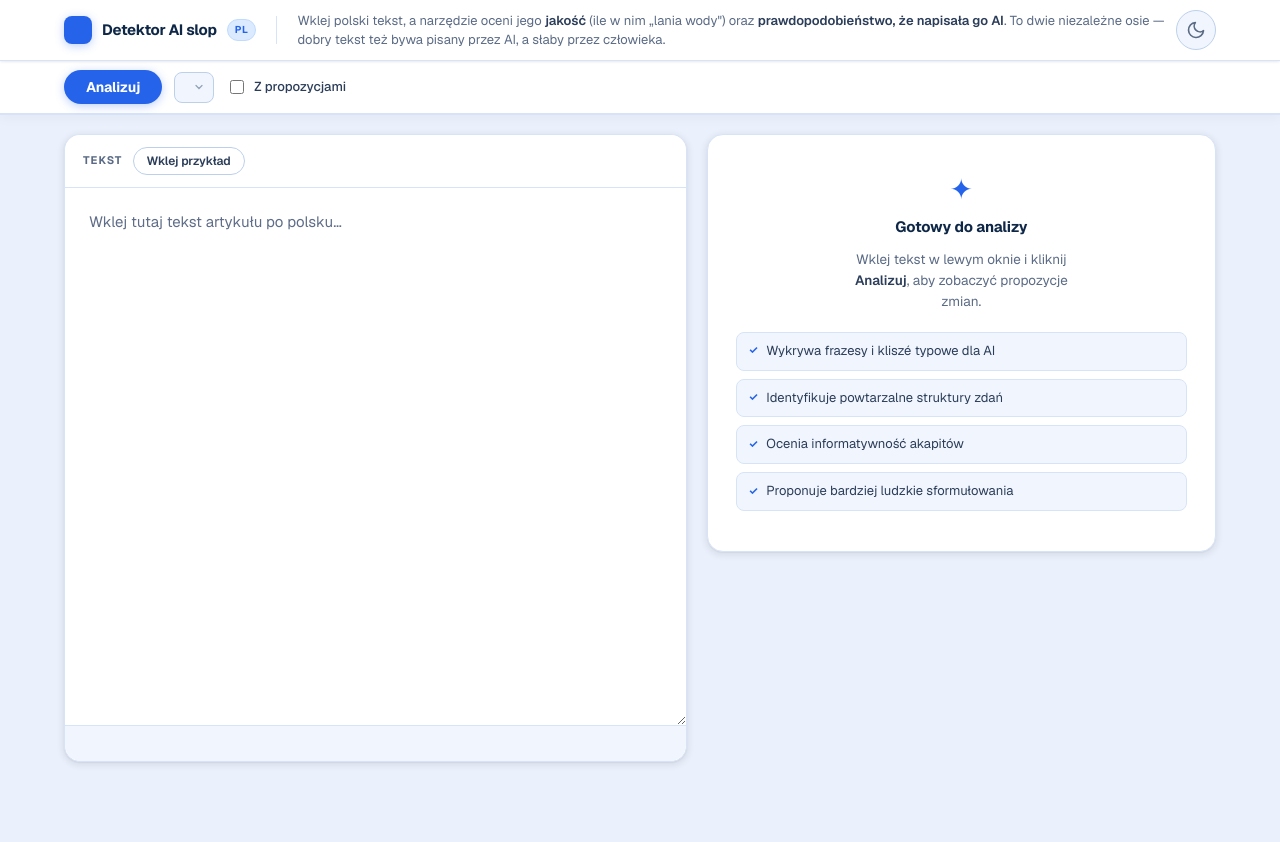
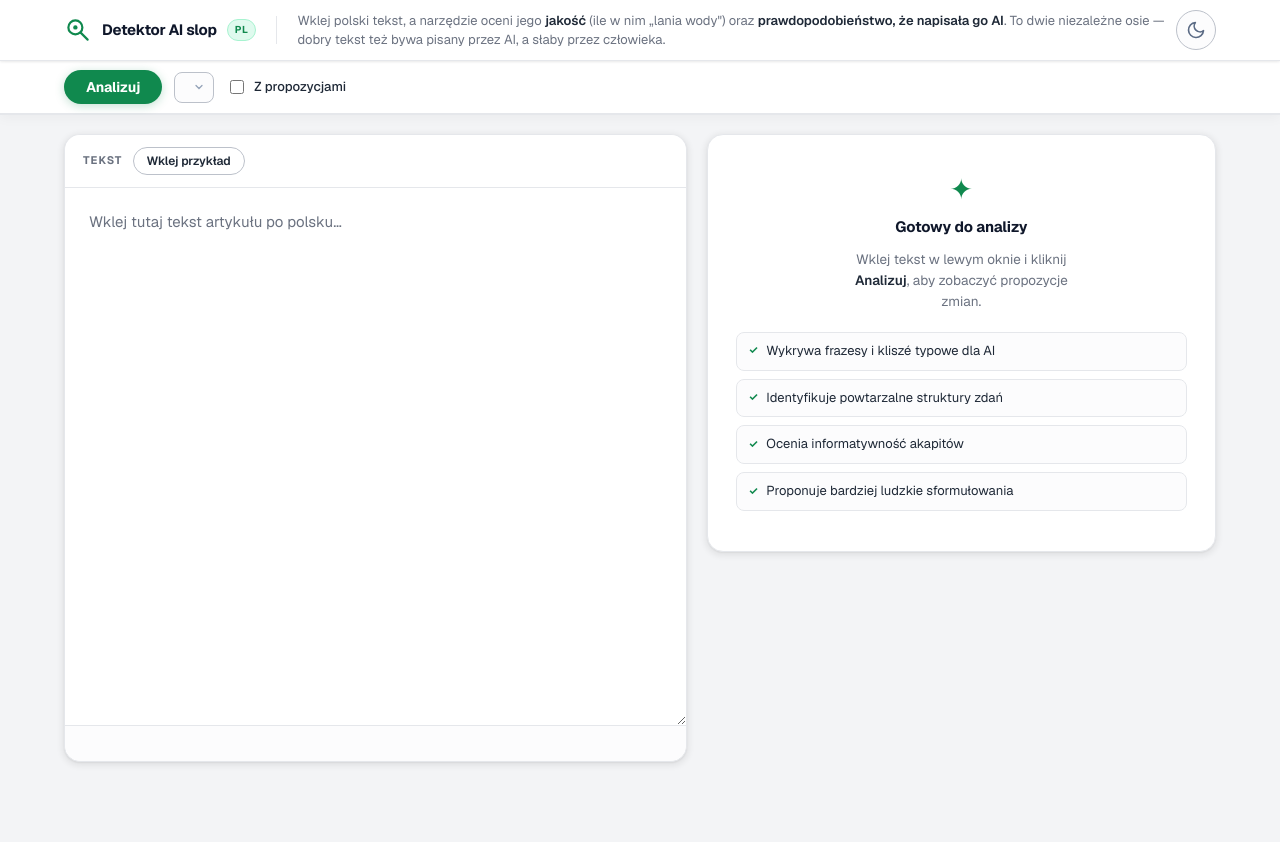
Before and after one commit to ArturDab/detektor_ai, a FastAPI app: page / in a window 1280 px wide. Run offline with FastAPI, Linux system fonts and the light colour scheme; data that the repository does not hold is empty.

Commit message:
Faza 8.1 (tokeny + logo): canonical CSS tokens + akcent zielony (#45)
Pierwsze zmiany widoczne dla użytkownika. Backend bez zmian.

TOKENY (style.css):
- Nowe canonical tokens: --color-*, --space-2..9, --radius-xs/pill,
  --dur-fast/base/slow, --ease-out/in-out/spring.
- Akcent: niebieski M3 → zielony (#10894e light / #34d399 dark).
  Cascade przez legacy aliasy: --accent, --ring, --shadow-accent,
  --accent-soft/border, --btn-secondary hover, prop-preview.
- Surfaces light: bez błękitnego podtonu → neutralne (#f3f4f6, #ffffff).
- Dark mode: własne canonical tokeny; surfaces ciemniejsze i bardziej
  neutralne; green accent jasny (#34d399) dla widoczności na ciemnym tle.
- Severity scalona do 3 poziomów (decyzja użytkownika):
  sev-low = sev-info = niebieski; light i dark.
  Chip/mark colors przez canonical tokens (nie hardcoded hex).
- Legacy aliases zachowane do 8.9 (--bg/--surface/--accent/--green/...).

LOGO (style.css + index.html):
- Placeholder ::before (kwadrat) → SVG inline w <h1>:
  lupa (okrąg + centralny punkt + rączka), currentColor →
  adaptuje się do motywu przez var(--accent).
- CSS: .topbar h1::before → .topbar h1 .logo (28×28, currentColor).

Co-authored-by: Claude <noreply@anthropic.com>

```diff
--- a/src/detektor_web/static/style.css
+++ b/src/detektor_web/static/style.css
@@ -1,50 +1,96 @@
 /* ================================================================
-   Detektor AI — redesign Material 3 (Faza 1: fundament tokenów)
-   Layout: compact sticky bar + two-col (text | proposals)
-   Font: Geist · Paleta: jasny błękit (M3 primary blue) + struktura M3
-   Tryb jasny; tokeny na zmiennych, gotowe pod dark. Aliasy
-   (--bg/--surface/--accent/...) zachowane — używa ich reszta arkusza
-   i app.js (--green/--yellow/--orange/--red w colorFor).
+   Detektor AI — Faza 8: Rewolucja graficzna
+   Benchmark: Grammarly · Akcent: zielony · Font: Geist
+   Canonical tokens: --color-*, --space-*, --radius-xs/pill, --dur-*, --ease-*
+   Legacy aliases: --bg, --surface, --accent, ... (removal in 8.9)
+   app.js czyta: --green/--yellow/--orange/--red (colorFor)
    ================================================================ */
 
 :root {
-  /* --- Powierzchnie (M3 surface, jasna rampa z błękitnym podtonem) --- */
-  --bg: #eaf1fd;             /* surface-container-low (błękit) */
-  --surface: #ffffff;        /* surface / container-lowest */
-  --surface-2: #f1f6fe;      /* surface-container (błękit) */
-  --text: #0f2747;           /* on-surface (granatowy ink) */
-  --text-body: #2b3d59;      /* on-surface (treść) */
-  --muted: #5b6b85;          /* on-surface-variant */
-  --muted-2: #5f6d88;        /* outline / drobne napisy (AA ≥4.5 na surface) */
-  --border: #d7e3f6;         /* outline-variant (błękit) */
-  --border-strong: #bcd0ec;
+  /* ── CANONICAL TOKENS ── */
 
-  /* --- Akcent: błękit (M3 primary blue) --- */
-  --accent: #2563eb;         /* primary (vivid blue) */
-  --accent-hover: #1d4ed8;
-  --accent-soft: #dbeafe;    /* primary-container (light blue) */
-  --accent-soft-border: #bfdbfe;
-  --accent-contrast: #ffffff; /* on-primary */
-  --on-accent-soft: #1e40af;  /* on-primary-container (tekst na accent-soft, AA) */
+  /* Surfaces — neutral, no blue tint */
+  --color-surface-base: #ffffff;
+  --color-surface-1:    #fcfcfd;
+  --color-surface-2:    #f3f4f6;
+  --color-surface-3:    #e5e7eb;
+  --color-surface-4:    #bcc1ca;
 
-  /* --- Kolory semantyczne (własne, dostrojone; czyta je app.js) --- */
-  --green: #16a34a;
-  --yellow: #ca8a04;
-  --orange: #ea580c;
-  --red: #dc2626;
+  /* Text */
+  --color-text-strong: #0f172a;
+  --color-text-base:   #1f2937;
+  --color-text-muted:  #6b7280;
 
-  /* --- Kształt (skala M3: sm/md/lg) --- */
+  /* Accent — green (Grammarly benchmark) */
+  --color-accent:              #10894e;
+  --color-accent-hover:        #0c6e3f;
+  --color-accent-active:       #0a5e34;
+  --color-accent-subtle:       #dffaee;
+  --color-accent-subtle-border:#a7f3d0;
+  --color-on-accent:           #ffffff;
+
+  /* Severity — 3 levels (info merged into low = blue) */
+  --color-sev-high-fg:     #b91c1c;  --color-sev-high-bg:    #fef2f2;  --color-sev-high-mark:    #fee2e2;  --color-sev-high-border:    #fca5a5;
+  --color-sev-medium-fg:   #b45309;  --color-sev-medium-bg:  #fffbeb;  --color-sev-medium-mark:  #fef3c7;  --color-sev-medium-border:  #fcd34d;
+  --color-sev-low-fg:      #1d4ed8;  --color-sev-low-bg:     #eff6ff;  --color-sev-low-mark:     #dbeafe;  --color-sev-low-border:     #93c5fd;
+  --color-sev-info-fg:     #1d4ed8;  --color-sev-info-bg:    #eff6ff;  --color-sev-info-mark:    #dbeafe;  --color-sev-info-border:    #93c5fd;
+
+  /* Functional */
+  --color-success: #16a34a;
+  --color-warning: #d97706;
+  --color-error:   #dc2626;
+  --color-info:    #2563eb;
+
+  /* Spacing (4px base) */
+  --space-2: 0.25rem;  /* 4px */
+  --space-3: 0.5rem;   /* 8px */
+  --space-4: 0.75rem;  /* 12px */
+  --space-5: 1rem;     /* 16px */
+  --space-6: 1.25rem;  /* 20px */
+  --space-7: 1.5rem;   /* 24px */
+  --space-8: 2rem;     /* 32px */
+  --space-9: 2.5rem;   /* 40px */
+
+  /* Radius */
+  --radius-xs:   4px;
+  --radius-pill: 9999px;
+
+  /* Motion */
+  --dur-fast:   120ms;
+  --dur-base:   200ms;
+  --dur-slow:   320ms;
+  --ease-out:     cubic-bezier(0.2,  0.8,  0.2,  1);
+  --ease-in-out:  cubic-bezier(0.4,  0,    0.2,  1);
+  --ease-spring:  cubic-bezier(0.34, 1.56, 0.64, 1);
+
+  /* ── LEGACY ALIASES (rest of CSS uses these; removal in 8.9) ── */
+  --bg:                var(--color-surface-2);
+  --surface:           var(--color-surface-base);
+  --surface-2:         var(--color-surface-1);
+  --text:              var(--color-text-strong);
+  --text-body:         var(--color-text-base);
+  --muted:             var(--color-text-muted);
+  --muted-2:           var(--color-text-muted);
+  --border:            var(--color-surface-3);
+  --border-strong:     var(--color-surface-4);
+  --accent:            var(--color-accent);
+  --accent-hover:      var(--color-accent-hover);
+  --accent-soft:       var(--color-accent-subtle);
+  --accent-soft-border:var(--color-accent-subtle-border);
+  --accent-contrast:   var(--color-on-accent);
+  --on-accent-soft:    var(--color-accent);
+  --green:             var(--color-success);
+  --yellow:            var(--color-warning);
+  --orange:            #ea580c;
+  --red:               var(--color-error);
   --radius-lg: 16px;
-  --radius: 12px;
-  --radius-sm: 8px;
-
-  /* --- Elevation (cienie neutralne, poziomy M3 1–3) --- */
-  --shadow-sm: 0 1px 2px rgba(0, 0, 0, 0.04), 0 1px 3px rgba(0, 0, 0, 0.06);
-  --shadow: 0 1px 2px rgba(0, 0, 0, 0.06), 0 2px 6px 2px rgba(0, 0, 0, 0.07);
-  --shadow-lg: 0 1px 3px rgba(0, 0, 0, 0.10), 0 6px 14px 4px rgba(0, 0, 0, 0.10);
-  --shadow-accent: 0 2px 10px rgba(37, 99, 235, 0.30); /* błękitny glow akcentu */
-  --ring: 0 0 0 3px rgba(37, 99, 235, 0.30);           /* focus ring błękitny */
-
+  --radius:    12px;
+  --radius-sm:  8px;
+  --shadow-sm:    0 1px 2px rgba(0,0,0,.04), 0 1px 3px rgba(0,0,0,.06);
+  --shadow:       0 1px 2px rgba(0,0,0,.06), 0 2px 6px 2px rgba(0,0,0,.07);
+  --shadow-lg:    0 1px 3px rgba(0,0,0,.10), 0 6px 14px 4px rgba(0,0,0,.10);
+  --shadow-accent: 0 2px 10px rgba(16,137,78,.25);
+  --ring:          0 0 0 3px rgba(16,137,78,.28);
   --font-sans: "Geist", -apple-system, BlinkMacSystemFont, "Segoe UI", Roboto, sans-serif;
   --font-mono: "Geist Mono", ui-monospace, SFMono-Regular, Menlo, Consolas, monospace;
   --topbar-h: 60px;
@@ -105,15 +151,12 @@ body {
   padding-right: 20px;
   border-right: 1px solid var(--border);
 }
-.topbar h1::before {
-  content: "";
-  display: block;
+.topbar h1 .logo {
   width: 28px;
   height: 28px;
-  background: var(--accent);
-  border-radius: 8px;
-  box-shadow: var(--shadow-accent);
+  color: var(--accent);
   flex-shrink: 0;
+  display: block;
 }
 .topbar .pl {
   font-size: 10px;
--- a/src/detektor_web/templates/index.html
+++ b/src/detektor_web/templates/index.html
@@ -29,7 +29,7 @@
   <a class="skip-link" href="#main">Przejdź do treści</a>
   <header class="topbar">
     <div class="topbar-inner">
-      <h1>Detektor AI slop <span class="pl">PL</span></h1>
+      <h1><svg class="logo" xmlns="http://www.w3.org/2000/svg" viewBox="0 0 32 32" fill="none" aria-hidden="true" focusable="false"><circle cx="13" cy="13" r="8" stroke="currentColor" stroke-width="2.5"/><circle cx="13" cy="13" r="2.5" fill="currentColor"/><path d="M19 19L27 27" stroke="currentColor" stroke-width="2.5" stroke-linecap="round"/></svg>Detektor AI slop <span class="pl">PL</span></h1>
       <p class="subtitle">
         Wklej polski tekst, a narzędzie oceni jego <strong>jakość</strong> (ile w nim
         „lania wody") oraz <strong>prawdopodobieństwo, że napisała go AI</strong>.
```
Also changed, not shown: other parts of src/detektor_web/static/style.css (+86 -54 lines), docs/DESIGN_SPEC.md (+13 -9 lines).
